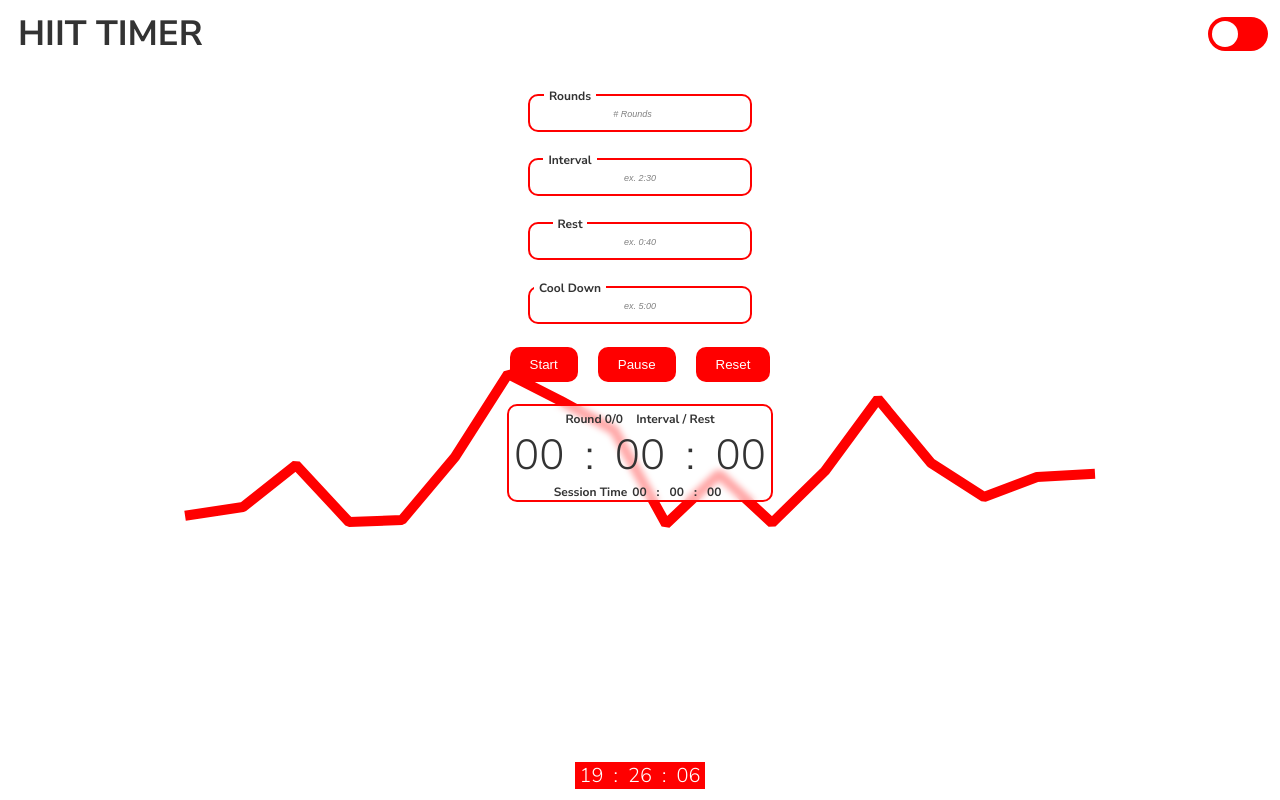
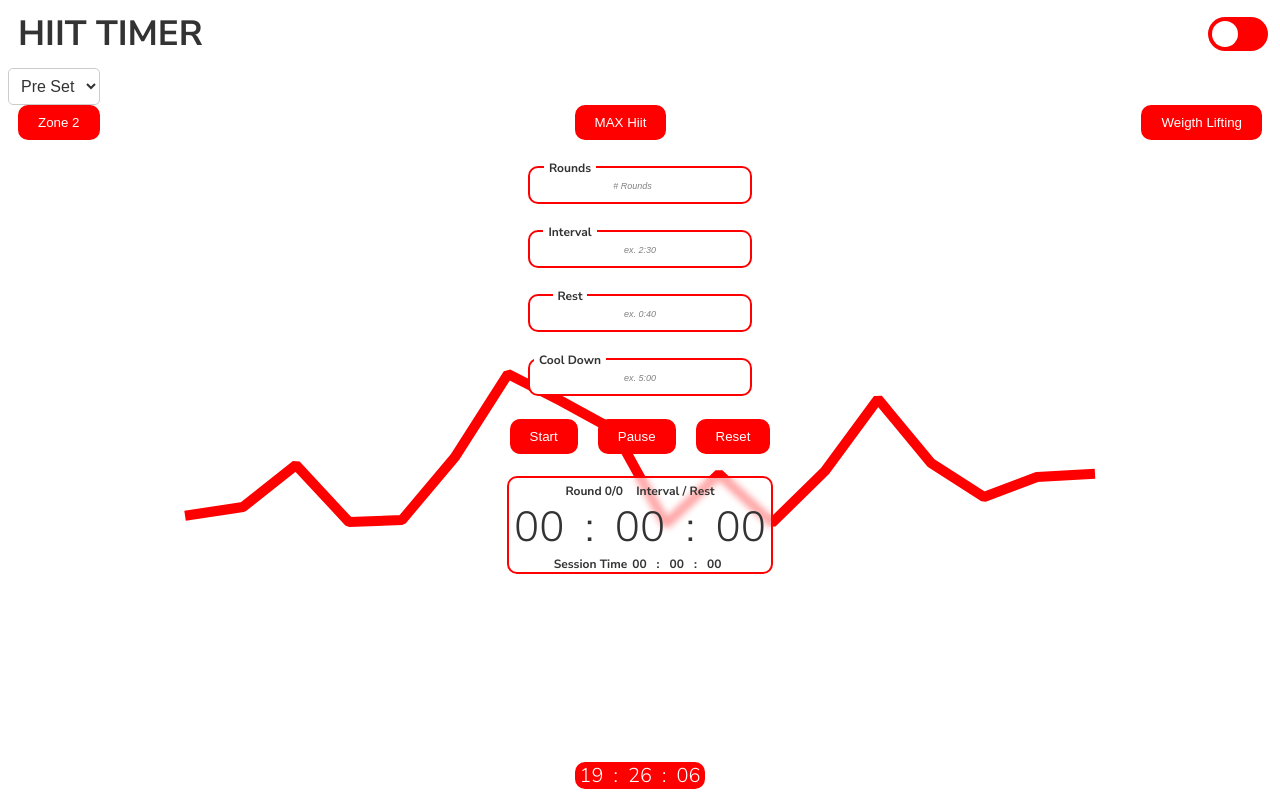
Before and after one commit to MiloWolf/HiitTimer, a plain HTML site: page index.html in a window 1280 px wide. Drawn offline with Linux system fonts and the light colour scheme.

Commit message:
Buttons added part 1
Buttons added and styling and has begun, but it not finished yet.

```diff
--- a/index.html
+++ b/index.html
@@ -37,7 +37,18 @@
     </label></header>
   <body>
     <div class="top">
-      <div class="container">
+      <select class="droplist">
+        <option value="Pre Sets">Pre Set</option>
+        <option value="Manual">Manual</option>
+      </select>
+
+      <div id="presets" class="buttons container">
+        <!-- Predefined buttons -->
+        <button>Zone 2</button>
+        <button>MAX Hiit</button>
+        <button>Weigth Lifting</button>
+      </div>
+      <!-- <div class="inputs"> -->
         <div class="inputs">
           <label for="rounds">Rounds</label>
           <input
--- a/style.css
+++ b/style.css
@@ -142,6 +142,47 @@ input:checked + .slider:before {
   padding-right: 30px;
 }
 
+.droplist {
+  padding: 8px;
+  font-size: 16px;
+  border: 1px solid #ccc;
+  border-radius: 5px;
+  background-color: #fff;
+  color: #333;
+  outline: none; /* Remove the default focus outline */
+  cursor: pointer;
+}
+
+/* Style for the dropdown arrow */
+.droplist::-ms-expand {
+  display: none; /* Hide the default arrow in IE Edge
+}
+
+.droplist::after {
+  content: "\25BE"; /* Unicode for down arrow */
+  position: absolute;
+  top: calc(50% - 5px);
+  right: 10px;
+  pointer-events: none;
+}
+
+/* Hover styles */
+.droplist:hover {
+  border-color: #aaa;
+}
+
+/* Focus styles */
+.droplist:focus {
+  border-color: #66afe9;
+  box-shadow: 0 0 5px rgba(102, 175, 233, 0.6);
+}
+
+/* Style for the dropdown options */
+.droplist option {
+  background-color: #fff;
+  color: #333;
+}
+
 .inputs {
   display: flex;
   flex-direction: column;
@@ -227,7 +268,6 @@ button {
   flex: 0.7;
   display: flex;
   flex-direction: column;
-  justify-content: center;
   align-items: center;
   margin: 0 10px;
   border: 2px solid var(--character-color-ligth);
@@ -297,6 +337,8 @@ button {
   order: 2;
   background-color: var(--character-color-ligth);
   color: var(--text-color-dark);
+  border: none;
+  border-radius: 10px; /* Adjust the border-radius as needed */
 }
 
 .dark-mode .clock {
```
Also changed, not shown: 1 other file.
